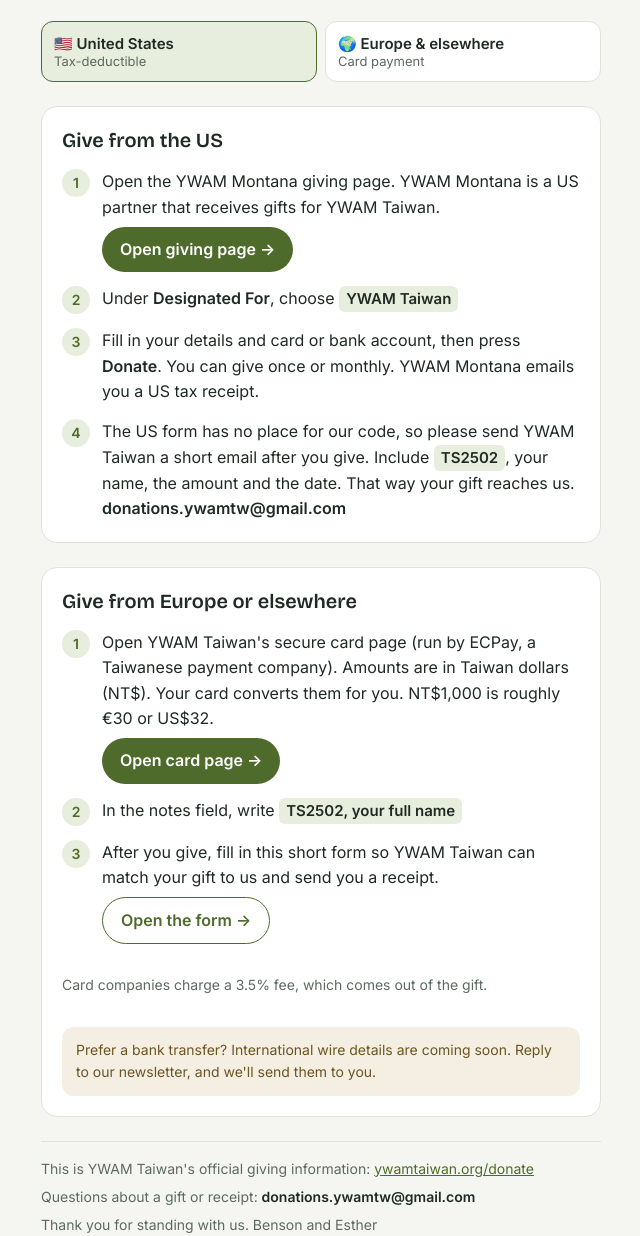
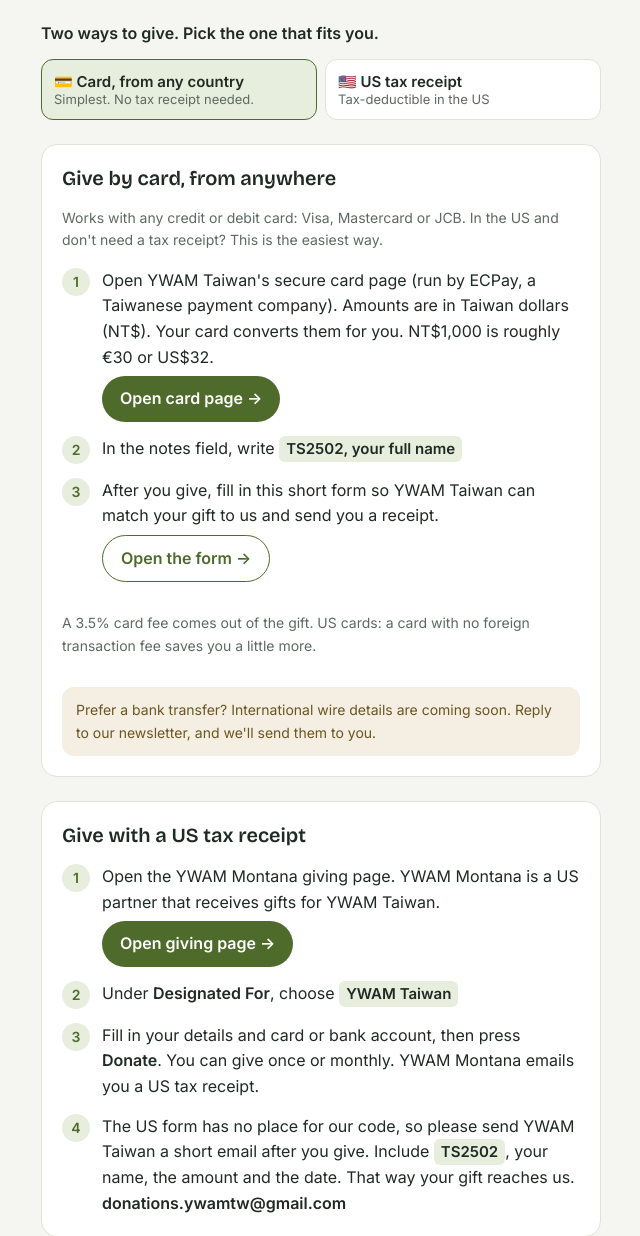
Before and after one commit to benson8780101-dev/benson8780101-dev.github.io, a plain HTML site: page give/index.html in a window 1280 px wide. Shown: the part 396-1632 px from the top of the page, without its empty margins (319-959 px from the left). Drawn offline with nearby package versions, Linux system fonts and the light colour scheme.

Commit message:
Give page: card option first, US tax receipt second
Co-Authored-By: Claude Opus 5.5 <noreply@anthropic.com>
Claude-Session: https://claude.ai/code/session_01SkZ5CGpwWQv79VzTHR1SjV

```diff
--- a/give/index.html
+++ b/give/index.html
@@ -36,6 +36,7 @@ h1{font:700 clamp(30px,8vw,40px)/1.1 var(--display);margin:0;text-wrap:balance}
 .code .val{font:700 34px/1 var(--display);letter-spacing:.04em;font-variant-numeric:tabular-nums}
 .code .hint{font-size:14px;opacity:.92}
 .copy{border:1.5px solid currentColor;background:transparent;color:inherit;border-radius:999px;padding:6px 14px;font:600 14px var(--body);cursor:pointer}
+.choose{margin:0 0 -12px;font-weight:600}
 .tabs{display:grid;grid-template-columns:1fr 1fr;gap:8px}
 .tabs button{border:1.5px solid var(--line);background:var(--surface);color:var(--ink);border-radius:12px;padding:12px;font:600 15px var(--body);cursor:pointer;text-align:left}
 .tabs button small{display:block;font-weight:400;color:var(--muted);font-size:13px}
@@ -88,13 +89,28 @@ html[lang="zh-Hant"] [data-l="zh"]{display:revert}
     <span class="hint"><span data-l="en">Without this code, your gift goes to YWAM Taiwan's general fund instead of to us.</span><span data-l="zh">沒寫代碼的話，奉獻會變成差會的一般經費，不會轉給我們。</span></span>
   </section>
 
-  <div class="tabs" role="tablist" aria-label="Where are you giving from?">
-    <button role="tab" id="t-us" aria-selected="true" aria-controls="p-us">🇺🇸 <span data-l="en">United States</span><span data-l="zh">美國</span><small><span data-l="en">Tax-deductible</span><span data-l="zh">可以抵稅</span></small></button>
-    <button role="tab" id="t-int" aria-selected="false" aria-controls="p-int">🌍 <span data-l="en">Europe &amp; elsewhere</span><span data-l="zh">歐洲和其他國家</span><small><span data-l="en">Card payment</span><span data-l="zh">刷卡</span></small></button>
+  <p class="choose"><span data-l="en">Two ways to give. Pick the one that fits you.</span><span data-l="zh">兩種奉獻方式，選適合你的就好。</span></p>
+  <div class="tabs" role="tablist" aria-label="How would you like to give?">
+    <button role="tab" id="t-int" aria-selected="true" aria-controls="p-int">💳 <span data-l="en">Card, from any country</span><span data-l="zh">刷卡（任何國家）</span><small><span data-l="en">Simplest. No tax receipt needed.</span><span data-l="zh">最簡單，不需要抵稅收據</span></small></button>
+    <button role="tab" id="t-us" aria-selected="false" aria-controls="p-us">🇺🇸 <span data-l="en">US tax receipt</span><span data-l="zh">需要美國抵稅收據</span><small><span data-l="en">Tax-deductible in the US</span><span data-l="zh">可以在美國抵稅</span></small></button>
   </div>
 
-  <section class="panel" role="tabpanel" id="p-us" aria-labelledby="t-us">
-    <h2><span data-l="en">Give from the US</span><span data-l="zh">從美國奉獻</span></h2>
+  <section class="panel" role="tabpanel" id="p-int" aria-labelledby="t-int">
+    <h2><span data-l="en">Give by card, from anywhere</span><span data-l="zh">刷卡奉獻（任何國家都可以）</span></h2>
+    <p class="note" style="margin:0"><span data-l="en">Works with any credit or debit card: Visa, Mastercard or JCB. In the US and don't need a tax receipt? This is the easiest way.</span><span data-l="zh">信用卡、簽帳金融卡都可以（Visa、Mastercard、JCB）。在美國、但不需要抵稅收據的朋友，用這個方法最簡單。</span></p>
+    <ol class="steps">
+      <li><div><span data-l="en">Open YWAM Taiwan's secure card page (run by ECPay, a Taiwanese payment company). Amounts are in Taiwan dollars (NT$). Your card converts them for you. NT$1,000 is roughly €30 or US$32.</span><span data-l="zh">打開 YWAM 台灣的刷卡頁面（由台灣金流公司綠界 ECPay 處理）。金額是新台幣，你的卡會自動換算。新台幣 1,000 元大約是 30 歐元或 32 美元。</span><br>
+        <a class="btn" href="https://pay.ecpay.com.tw/CreditPayment/ExpressCredit?Enn=e&amp;MerchantID=3200994" target="_blank" rel="noopener"><span data-l="en">Open card page →</span><span data-l="zh">打開刷卡頁面 →</span></a></div></li>
+      <li><div><span data-l="en">In the notes field, write</span><span data-l="zh">在備註欄寫上</span> <span class="pill">TS2502, <span data-l="en">your full name</span><span data-l="zh">你的全名</span></span></div></li>
+      <li><div><span data-l="en">After you give, fill in this short form so YWAM Taiwan can match your gift to us and send you a receipt.</span><span data-l="zh">奉獻完填一下這份簡短表單，差會才能把奉獻對到我們，並寄收據給你。</span><br>
+        <a class="btn ghost" href="https://forms.gle/q1BJJDQ4gAjKzQ156" target="_blank" rel="noopener"><span data-l="en">Open the form →</span><span data-l="zh">打開表單 →</span></a></div></li>
+    </ol>
+    <p class="note"><span data-l="en">A 3.5% card fee comes out of the gift. US cards: a card with no foreign transaction fee saves you a little more.</span><span data-l="zh">國外的卡會從奉獻金額扣 3.5% 手續費。美國朋友用「免國外交易手續費」的卡會更省。</span></p>
+    <div class="soon"><span data-l="en">Prefer a bank transfer? International wire details are coming soon. Reply to our newsletter, and we'll send them to you.</span><span data-l="zh">想用銀行匯款嗎？國際匯款資料還在準備中。回覆我們的代禱信，我們會寄給你。</span></div>
+  </section>
+
+  <section class="panel" role="tabpanel" id="p-us" aria-labelledby="t-us" hidden>
+    <h2><span data-l="en">Give with a US tax receipt</span><span data-l="zh">需要美國抵稅收據</span></h2>
     <ol class="steps">
       <li><div><span data-l="en">Open the YWAM Montana giving page. YWAM Montana is a US partner that receives gifts for YWAM Taiwan.</span><span data-l="zh">打開 YWAM Montana 奉獻頁面。YWAM Montana 是在美國幫 YWAM 台灣代收奉獻的夥伴機構。</span><br>
         <a class="btn" href="https://giving.ywammontana.org/support" target="_blank" rel="noopener"><span data-l="en">Open giving page →</span><span data-l="zh">打開奉獻頁面 →</span></a></div></li>
@@ -103,19 +119,6 @@ html[lang="zh-Hant"] [data-l="zh"]{display:revert}
       <li><div><span data-l="en">The US form has no place for our code, so please send YWAM Taiwan a short email after you give. Include <span class="pill">TS2502</span>, your name, the amount and the date. That way your gift reaches us.</span><span data-l="zh">美國的表單沒有地方寫我們的代碼，所以奉獻完請寄一封簡短的信給 YWAM 台灣，寫上 <span class="pill">TS2502</span>、你的名字、金額和日期，奉獻才會轉給我們。</span><br>
         <span class="mail">donations.ywamtw@gmail.com</span></div></li>
     </ol>
-  </section>
-
-  <section class="panel" role="tabpanel" id="p-int" aria-labelledby="t-int" hidden>
-    <h2><span data-l="en">Give from Europe or elsewhere</span><span data-l="zh">從歐洲或其他國家奉獻</span></h2>
-    <ol class="steps">
-      <li><div><span data-l="en">Open YWAM Taiwan's secure card page (run by ECPay, a Taiwanese payment company). Amounts are in Taiwan dollars (NT$). Your card converts them for you. NT$1,000 is roughly €30 or US$32.</span><span data-l="zh">打開 YWAM 台灣的刷卡頁面（由台灣金流公司綠界 ECPay 處理）。金額是新台幣，你的卡會自動換算。新台幣 1,000 元大約是 30 歐元或 32 美元。</span><br>
-        <a class="btn" href="https://pay.ecpay.com.tw/CreditPayment/ExpressCredit?Enn=e&amp;MerchantID=3200994" target="_blank" rel="noopener"><span data-l="en">Open card page →</span><span data-l="zh">打開刷卡頁面 →</span></a></div></li>
-      <li><div><span data-l="en">In the notes field, write</span><span data-l="zh">在備註欄寫上</span> <span class="pill">TS2502, <span data-l="en">your full name</span><span data-l="zh">你的全名</span></span></div></li>
-      <li><div><span data-l="en">After you give, fill in this short form so YWAM Taiwan can match your gift to us and send you a receipt.</span><span data-l="zh">奉獻完填一下這份簡短表單，差會才能把奉獻對到我們，並寄收據給你。</span><br>
-        <a class="btn ghost" href="https://forms.gle/q1BJJDQ4gAjKzQ156" target="_blank" rel="noopener"><span data-l="en">Open the form →</span><span data-l="zh">打開表單 →</span></a></div></li>
-    </ol>
-    <p class="note"><span data-l="en">Card companies charge a 3.5% fee, which comes out of the gift.</span><span data-l="zh">國外信用卡會扣 3.5% 手續費，從奉獻金額裡扣。</span></p>
-    <div class="soon"><span data-l="en">Prefer a bank transfer? International wire details are coming soon. Reply to our newsletter, and we'll send them to you.</span><span data-l="zh">想用銀行匯款嗎？國際匯款資料還在準備中。回覆我們的代禱信，我們會寄給你。</span></div>
   </section>
 
   <footer class="trust">
@@ -139,7 +142,7 @@ html[lang="zh-Hant"] [data-l="zh"]{display:revert}
   var saved=null; try{saved=localStorage.getItem('give-lang')}catch(e){}
   setLang(saved || ((navigator.language||'').toLowerCase().indexOf('zh')===0 ? 'zh' : 'en'));
 
-  var tabs=[['t-us','p-us'],['t-int','p-int']];
+  var tabs=[['t-int','p-int'],['t-us','p-us']];
   tabs.forEach(function(p){
     document.getElementById(p[0]).onclick=function(){
       tabs.forEach(function(q){
@@ -149,8 +152,6 @@ html[lang="zh-Hant"] [data-l="zh"]{display:revert}
       });
     };
   });
-  // Europeans see their tab first, guessed from the browser's time zone
-  try{ if(/^Europe\//.test(Intl.DateTimeFormat().resolvedOptions().timeZone)) document.getElementById('t-int').click(); }catch(e){}
 
   var btn=document.getElementById('copyBtn');
   btn.onclick=function(){
```
